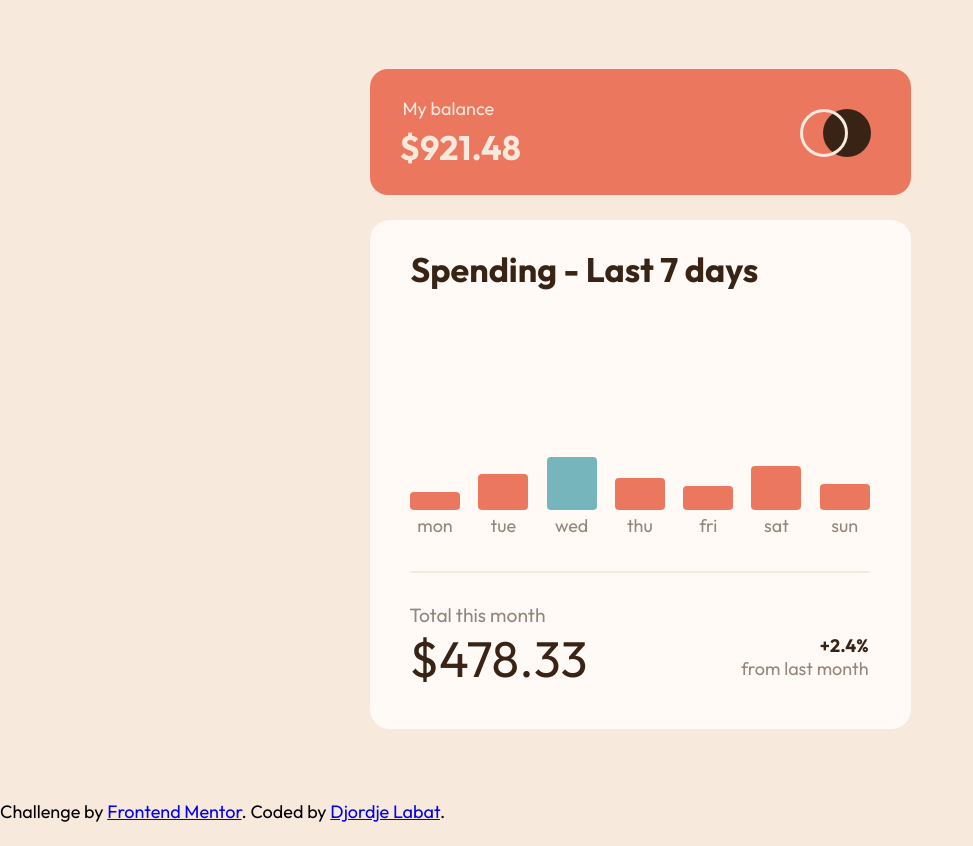
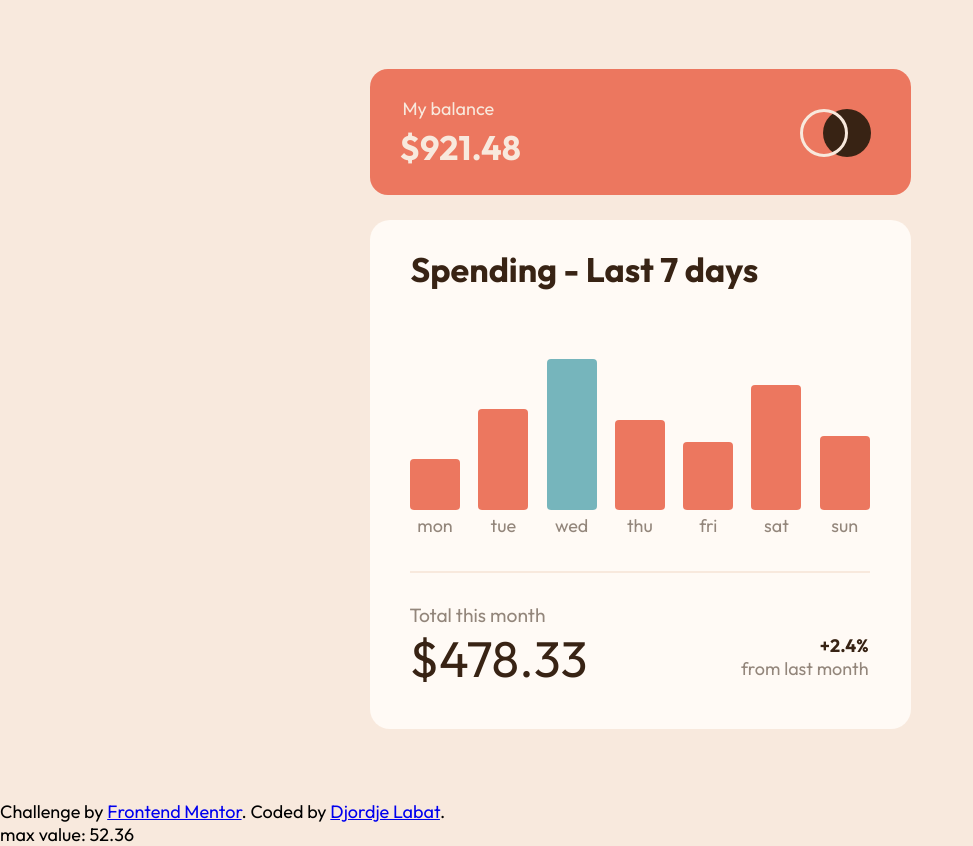
Before and after one commit to djlabat/expenses-chart-component, a website with bundled scripts: page index.html in a window 1280 px wide. Shown: the whole page, without its empty margins (0-973 px from the left). Before the commit the page ends 823 px from the top, so only its background shows below. Built offline with nearby package versions, Linux system fonts and the light colour scheme.

Commit message:
Fixing scale of chart bars

```diff
--- a/app.js
+++ b/app.js
@@ -1,17 +1,22 @@
 // JSON data for chart
 import data from './data.json' assert {type: 'json'}; // This line works only in Chrome
 
-// HTML Colection of days in chart - Target
-let bars = [...document.getElementsByClassName("bar")]
-let popups = [...document.getElementsByClassName("popup")]
+// Vars
+let bars = [...document.getElementsByClassName("bar")] // HTML Colection - bars
+let popups = [...document.getElementsByClassName("popup")] // HTML Colection - Popups
+
+let dataVals = data.map( e=> e.amount) // [ 17 35 52 31 23 43 25 ]
+let dataMax = Math.max(...dataVals); // 52
+
+document.querySelector(".log").innerText= `max value: ${dataMax}`
 
 // JSON data → .bar height
 for (let i=0; i<7; i++) {
-    bars[i].style.marginTop = 149 - data[i].amount + "px"
-    popups[i].innerText = "$" + data[i].amount
+    bars[i].style.marginTop = 149 - (dataVals[i] * 150 / dataMax) + "px"
+    popups[i].innerText = "$" + dataVals[i]
 }
 
-// Cyan color dotay's bar
+// Cyan color today's bar
 let today = new Date()
 bars[(today.getDay()+6)%7].classList.add("today")
 
--- a/index.html
+++ b/index.html
@@ -82,5 +82,7 @@
     Challenge by <a href="https://www.frontendmentor.io?ref=challenge" target="_blank">Frontend Mentor</a>.
     Coded by <a href="#">Djordje Labat</a>.
   </div>
+
+  <div class="log"></div>
 </body>
 </html>
--- a/scss/styles.scss
+++ b/scss/styles.scss
@@ -123,7 +123,7 @@ main {
   .popup {
     display: none;
     position: relative;
-    top: -40px;
+    top: -30px;
     left: -8px;
     border-radius: 5px;
     font-size: 13px;
```
Also changed, not shown: README-template.md, css/styles.css, design/screenshot_desktop.jpeg (added), design/screenshot_desktop.png (deleted), design/screenshot_mobile.jpeg (added), design/screenshot_mobile.png (deleted), screenshot_desktop.jpeg (added), screenshot_mobile.jpeg (added).
